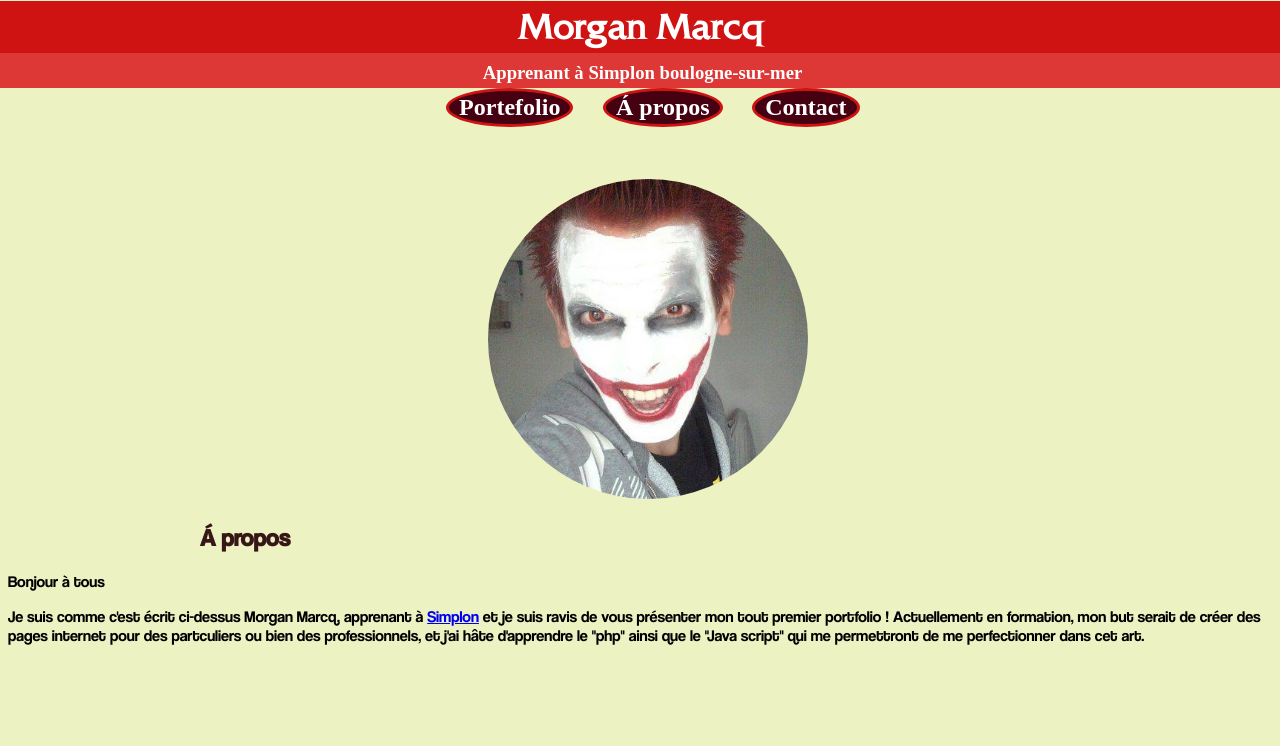
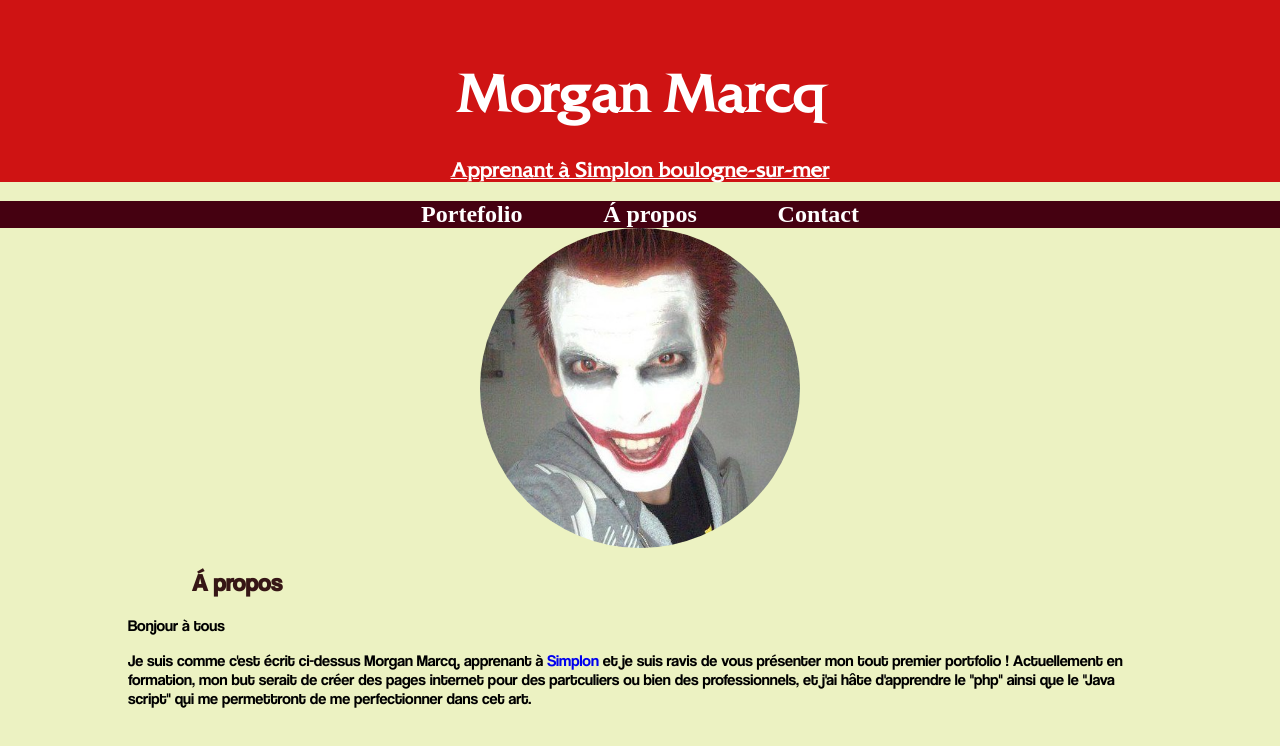
Before and after one commit to daxx62/Portfolio, a plain HTML site: page index.html in a window 1280 px wide. Drawn offline with Linux system fonts and the light colour scheme.

Commit message:
Voici mon portfolio sur le theme des jeux video enfin fini

```diff
--- a/css/index.css
+++ b/css/index.css
@@ -11,65 +11,61 @@
   src: url('coolvetica rg.ttf');
 }
 
+
+
+
 /** LA MISE EN PAGE GENERAL  **/
 
 html, body {
   background-color: rgb(236, 242, 194);
-  margin: 0
-  left: 0;
   width: 100%;
-  margin-top: 7%;
-  overflow-x: hidden;
+  border: 0;
+  margin: 0;
+
   }
 
 
 /** Bordure avec titre  **/
 
 header {
-  position: fixed;
-  top:0;
-  left:0;
+
   width: 100%;
+  height: 20%;
+  padding-top: 50px;
+  font-family: 'LoL';
+  background-color: rgb(207, 19, 19);
+  color: white;
+  text-align: center;
 }
 
 header h1 {
-
-font-family: 'LoL';
-border: 5px solid rgb(207, 19, 19);
-background-color: rgb(207, 19, 19);
-margin: 1px 0 0 0;
-
-color: white;
-text-align: center;
+  margin-top: 1%;
+  font-size: 3em;
 }
 
-/** Bordure 2 + commentaire **/
+header h3{
+  text-decoration : underline;
+}
 
-header h3 {
-border: 4px solid rgb(221, 56, 54);
-background-color: rgb(221, 56, 54);
-padding: 5px 0 0 5px;
-margin: 0px 0px 0px 0px;
-text-align: center;
-color: white;
-}
+
 
 /** CEST LES LIENS UN D'SSOUS DU BORDEURE 2 **/
 
 nav {
+
   text-align: center;
+  width: 100%;
+  background-color: rgb(69, 1, 17);
 }
 
+
 nav a {
-  margin-left: 2%;
+  color: white;
+  padding: 0 3% 0 3%;
   font-size: 1.5em;
   display: inline-block;
   text-decoration: none;
-  color: white;
-  background-color: rgb(69, 1, 17);
-  border-radius: 70%;
-  padding: 3px 10px 3px 10px;
-  border: 3px rgb(207, 19, 19) solid;
+
 
 }
 
@@ -108,7 +104,6 @@ color: rgb(54, 22, 22)
 }
 
 #description {
-
   margin-top: 50px;
   text-align: justify;
 
@@ -116,6 +111,8 @@ color: rgb(54, 22, 22)
 }
 
 body p {
+  margin-left: 10%;
+  margin-right: 10%;
   font-size: 1em;
   font-family:'coolvetica';
 
@@ -154,6 +151,7 @@ body p {
 
 .imagefolio img {
   width: 100%;
+  height: 400px;
 
 }
 
@@ -178,4 +176,36 @@ body p {
 figcaption {
 
   background: linear-gradient(to bottom, rgb(236, 242, 194), red);
+  font-family: 'LoL';
+  font-size: 1.1em;
+  text-align: center;
 }
+
+
+
+
+/** ----------------------------------------------------------------------------------------------------------------
+------------------------------------------------------------------------------------------------------------------
+------------------- CONTACT ---------------- CONTACT ----------------------- CONTACT ------------------
+------------------------------------------------------------------------------------------------------------------
+--------------------------------------------------------------------------------------------------------------------- **/
+
+#sectioncontact {
+margin: 5% 15% 0 15%;
+  text-align: justify;S
+}
+
+section h3 {
+  font-size: 2em;
+  font-family: 'LoL'
+  }
+
+section a {
+  text-decoration: none;
+}
+
+section img {
+  vertical-align: middle;
+  width: 30px;
+
+}
--- a/index.html
+++ b/index.html
@@ -3,31 +3,36 @@
   <head>
     <link "text/css" rel="stylesheet" href="css/index.css">
     <meta charset="utf-8">
-    <title></title>
+    <title>PORTFOLIO</title>
   </head>
 
   <body>
 
 <!-- Bordure haut de page  -->
+  <body>
 
   <header>
 
-    <h1 id="prenom">Morgan Marcq</h1>
+    <h1>Morgan Marcq</h1>
 
-      <h3 id="emploi"> Apprenant à Simplon boulogne-sur-mer </h3>
+      <h3> Apprenant à Simplon boulogne-sur-mer </h3>
 
-<!-- Deuxieme Bordures haut de page ++ LIENS  -->
+  </header>
+
+
 
 <nav>
   <strong>
   </style>
+    <div class="emploi">
       <a id="portefolio" href="portfolio.html"> Portefolio </a>
       <a id="apropos" href="index.html"> Á propos </a>
-      <a id="contact"  href=""> Contact </a>
+      <a id="contact"  href="contact.html"> Contact </a>
+    </div>
   </strong>
 </nav>
 
-  </header>
+
 
     <!-- Avatar  -->
 
@@ -52,8 +57,6 @@
 
       <p>Bonjour à tous </p> <p> Je suis comme c'est écrit ci-dessus Morgan Marcq, apprenant à <a id="simplon" href="http://boulogne.simplon.co/">Simplon</a>  et je suis ravis de vous présenter mon tout premier portfolio !    Actuellement en formation, mon but serait de créer des pages internet pour des partculiers ou bien des professionnels, et j'ai hâte d'apprendre le "php" ainsi que le "Java script" qui me permettront de me perfectionner dans cet art.  </p>
 
-
-
     </a>
 
     <!-- Fin de page avec lien logo  -->
```
Also changed, not shown: contact.html (added, +73 -0 lines), portfolio.html (+16 -19 lines), images/facebook.png (added), images/mail.png (added), images/phone.png (added).
